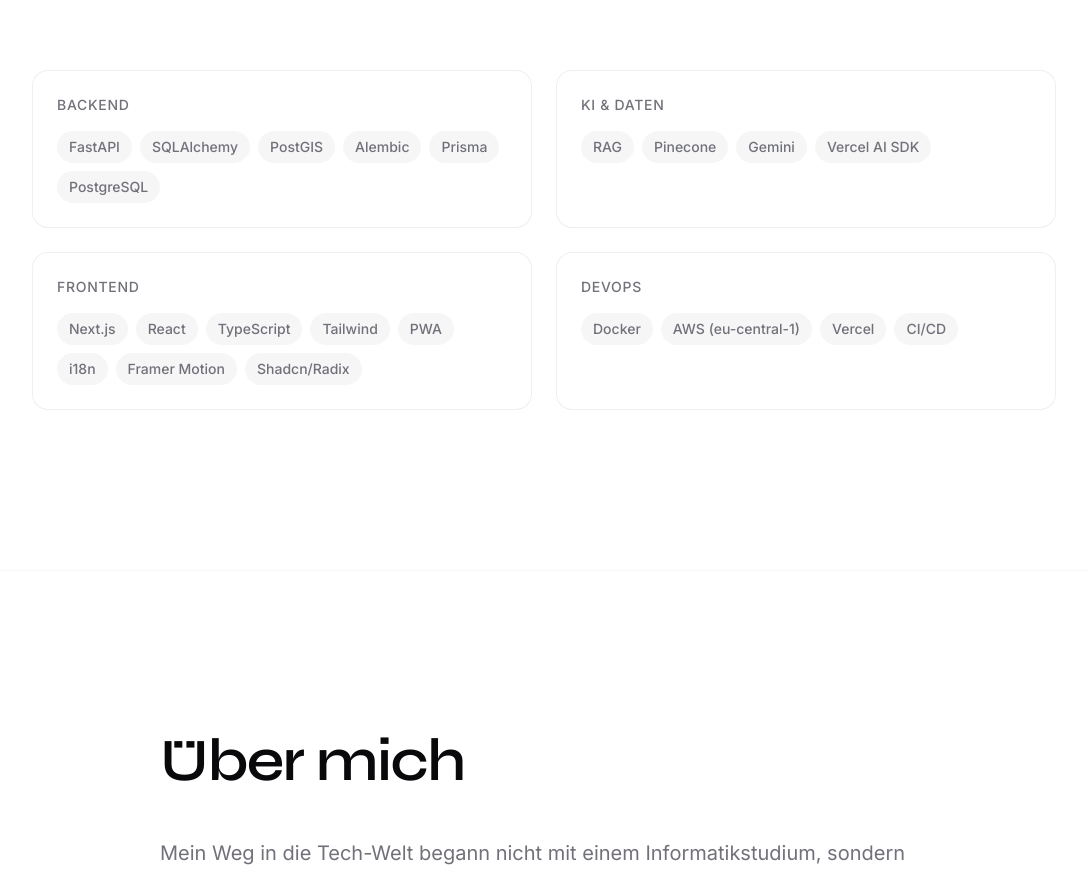
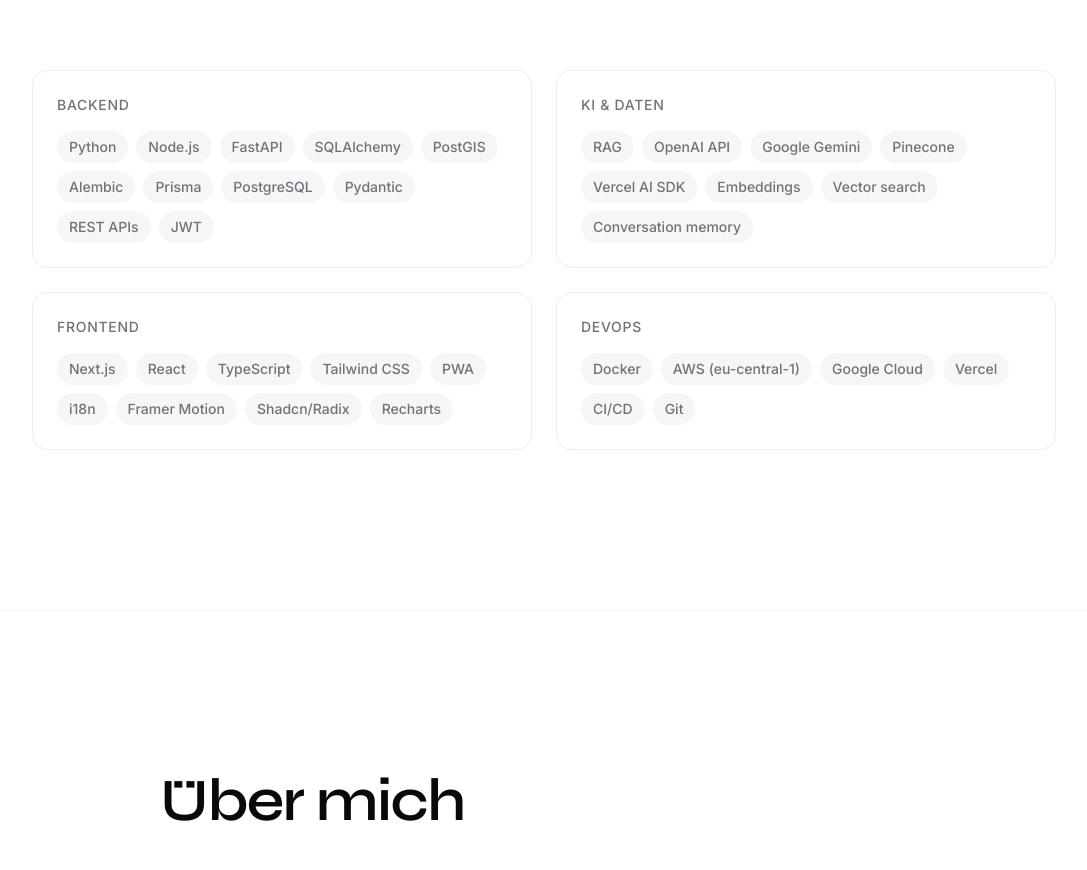
Before and after one commit to hans992/portfolio-2026, a Next.js app: page /de in a window 1280 px wide. Shown: the part 2380-3250 px from the top of the page, without its empty margins (96-1183 px from the left). Built offline with nearby package versions, Linux system fonts and the light colour scheme; no server answers.

Commit message:
Add: minor updates

```diff
--- a/components/skills.tsx
+++ b/components/skills.tsx
@@ -6,19 +6,57 @@
 const skillGroups = [
   {
     key: "backend",
-    items: ["FastAPI", "SQLAlchemy", "PostGIS", "Alembic", "Prisma", "PostgreSQL"],
+    items: [
+      "Python",
+      "Node.js",
+      "FastAPI",
+      "SQLAlchemy",
+      "PostGIS",
+      "Alembic",
+      "Prisma",
+      "PostgreSQL",
+      "Pydantic",
+      "REST APIs",
+      "JWT",
+    ],
   },
   {
     key: "ai",
-    items: ["RAG", "Pinecone", "Gemini", "Vercel AI SDK"],
+    items: [
+      "RAG",
+      "OpenAI API",
+      "Google Gemini",
+      "Pinecone",
+      "Vercel AI SDK",
+      "Embeddings",
+      "Vector search",
+      "Conversation memory",
+    ],
   },
   {
     key: "frontend",
-    items: ["Next.js", "React", "TypeScript", "Tailwind", "PWA", "i18n", "Framer Motion", "Shadcn/Radix"],
+    items: [
+      "Next.js",
+      "React",
+      "TypeScript",
+      "Tailwind CSS",
+      "PWA",
+      "i18n",
+      "Framer Motion",
+      "Shadcn/Radix",
+      "Recharts",
+    ],
   },
   {
     key: "devops",
-    items: ["Docker", "AWS (eu-central-1)", "Vercel", "CI/CD"],
+    items: [
+      "Docker",
+      "AWS (eu-central-1)",
+      "Google Cloud",
+      "Vercel",
+      "CI/CD",
+      "Git",
+    ],
   },
 ] as const;
 
```
